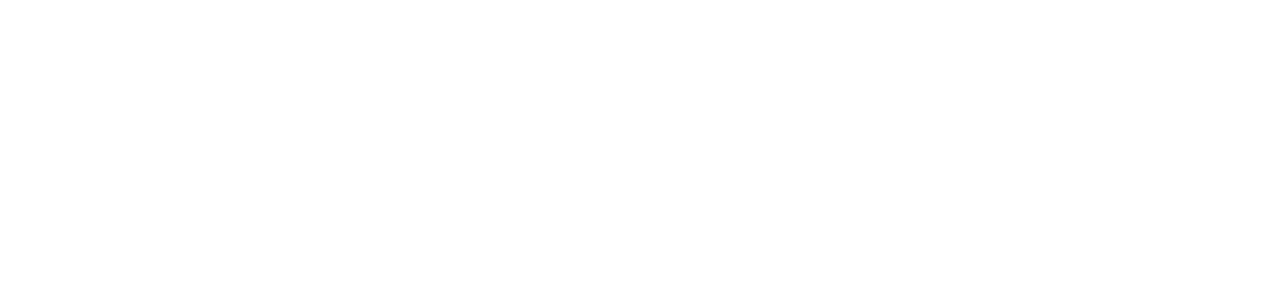
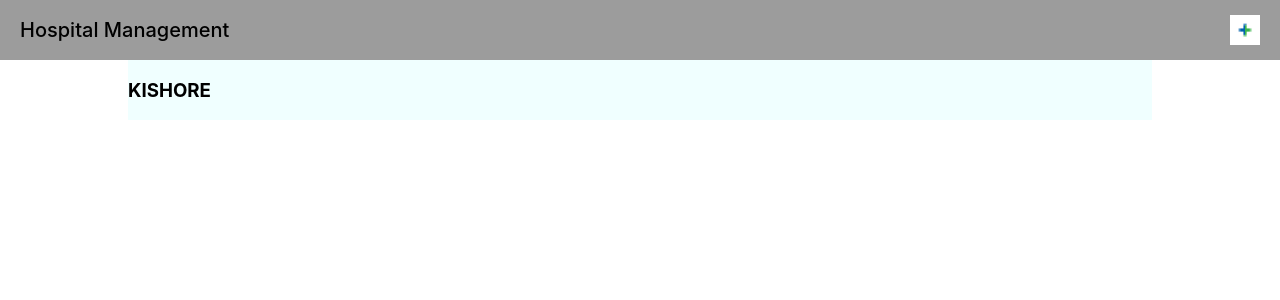
Before and after one commit to kedarlin/Health-care-GDSC, a React (Create React App) app: page / in a window 1280 px wide. Shown: the top 300 px of the page. Built offline with nearby package versions, Linux system fonts and the light colour scheme.

Commit message:
added components

```diff
--- a/src/Components/Header/Header.css
+++ b/src/Components/Header/Header.css
@@ -0,0 +1,21 @@
+.header-container{
+    width: 100%;
+    height: 60px;
+    background-color: rgb(156, 156, 156);
+    display: flex;
+    flex-direction: row;
+    justify-content: space-between;
+    align-items: center;
+}
+.header-title {
+    font-size : 20px;
+    font-weight: 550;
+    padding: auto;
+    margin-left: 20px;
+}
+
+.header-logo{
+    margin-right: 20px;
+    width: 30px;
+    transition: 0.5s;
+}
--- a/src/Components/Header/Header.js
+++ b/src/Components/Header/Header.js
@@ -0,0 +1,15 @@
+import React from "react";
+import './Header.css';
+
+const Header = () =>{
+    return(
+    <div className="header-container">
+        <div className="header-title">
+            Hospital Management
+        </div>
+        <img src={require('../../Assets/—Pngtree—hospital logo_4125031.png')} className="header-logo" />
+    </div>
+    );
+}
+
+export default Header;
--- a/src/Pages/Home/Home.css
+++ b/src/Pages/Home/Home.css
@@ -0,0 +1,9 @@
+.home-container{
+    align-items: center;
+    display: flex;
+    flex-direction: column;
+}
+.home-about{
+    width: 80%;
+    background-color: azure;
+}
--- a/src/Pages/Home/Home.js
+++ b/src/Pages/Home/Home.js
@@ -1,10 +1,15 @@
 import React from "react";
 import './Home.css';
+import Header from '../../Components/Header/Header';
+
 
 const Home = () => {
     return (
-        <div>
-
+        <div className="home-container">
+            <Header />
+            <div className="home-about">
+                <h3>KISHORE</h3>
+            </div>
         </div>
     )
 }
```
Also changed, not shown: src/Assets/—Pngtree—hospital logo_4125031.png (added).
